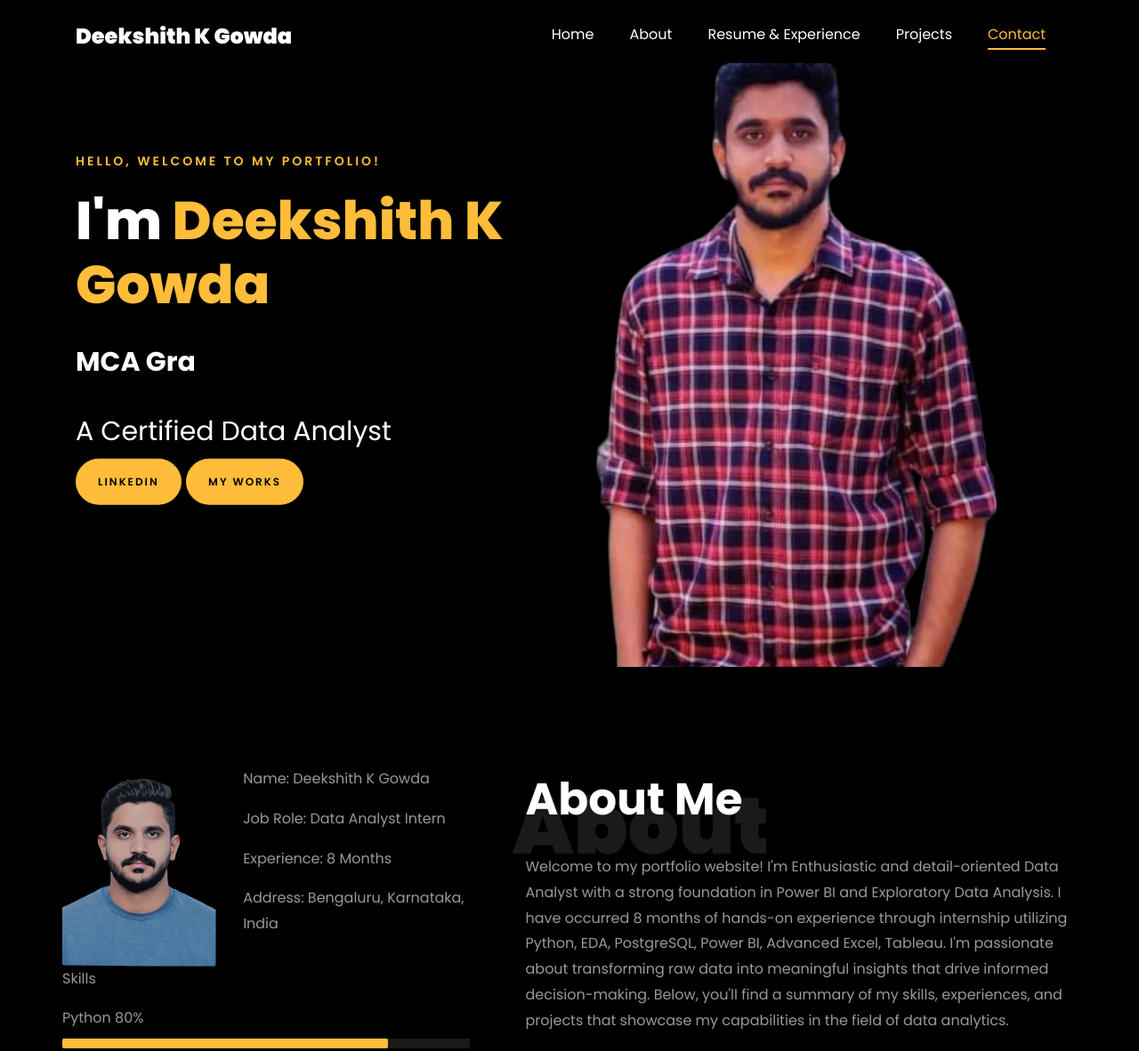
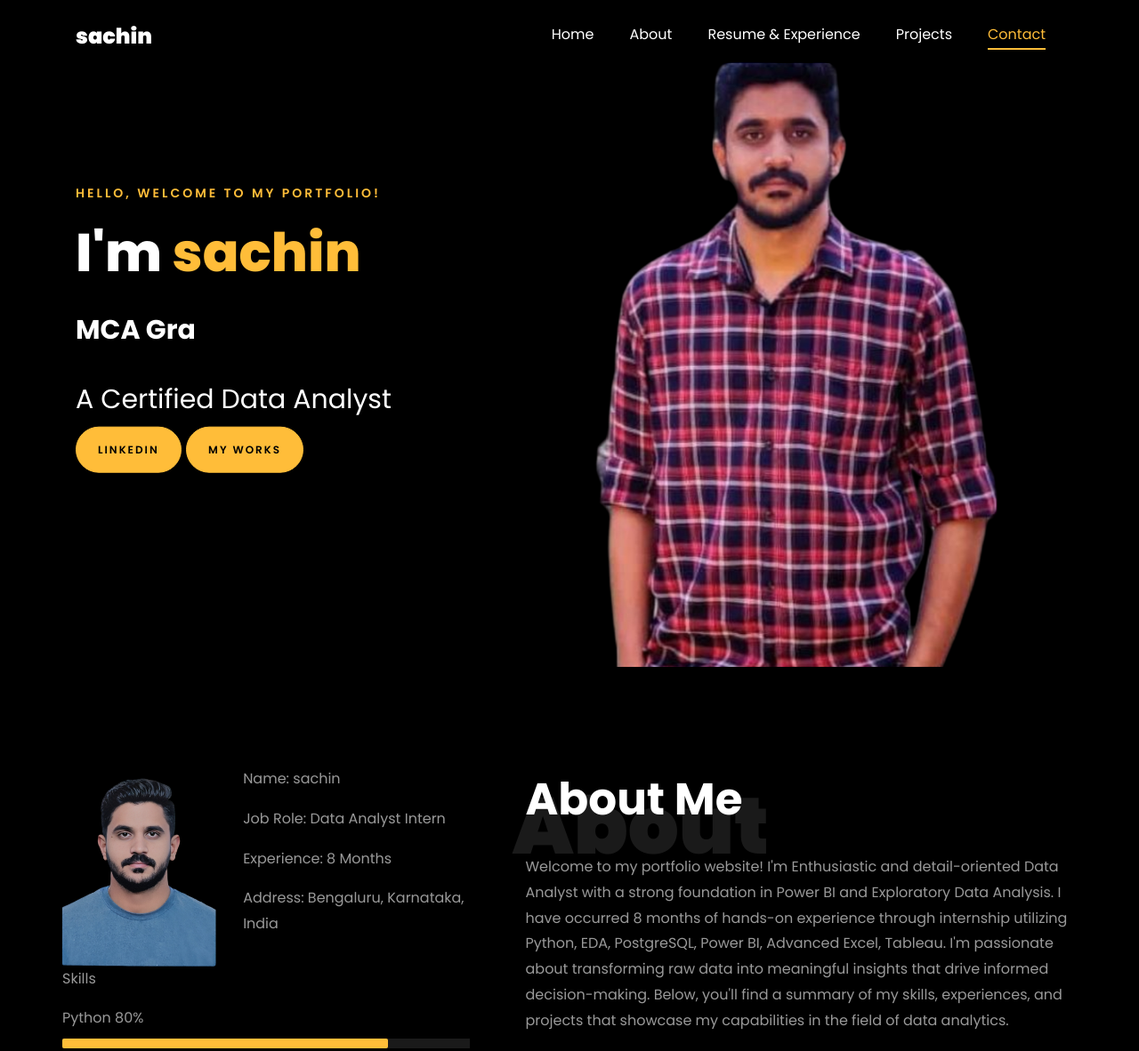
Before and after one commit to sachin40407/personal-website, a plain HTML site: page index.html in a window 1280 px wide. Shown: the top 1182 px of the page at 89% size. Drawn offline with Linux system fonts and the light colour scheme; files whose address does not match are found by name.

Commit message:
Update index.html

```diff
--- a/index.html
+++ b/index.html
@@ -1,7 +1,7 @@
 <!DOCTYPE html>
 <html lang="en">
   <head>
-    <title>Deekshith K Gowda Portfolio</title>
+    <title>sachin Portfolio</title>
     <meta charset="utf-8">
     <meta name="viewport" content="width=device-width, initial-scale=1, shrink-to-fit=no">
 
@@ -120,7 +120,7 @@
 
     <nav class="navbar navbar-expand-lg navbar-dark ftco_navbar ftco-navbar-light site-navbar-target" id="ftco-navbar">
 	    <div class="container">
-	      <a class="navbar-brand" href="index.html">Deekshith K Gowda</a>
+	      <a class="navbar-brand" href="index.html">sachin</a>
 	      <button class="navbar-toggler js-fh5co-nav-toggle fh5co-nav-toggle" type="button" data-toggle="collapse" data-target="#ftco-nav" aria-controls="ftco-nav" aria-expanded="false" aria-label="Toggle navigation">
 	        <span class="oi oi-menu"></span> Menu
 	      </button>
@@ -148,9 +148,7 @@
 		          <div class="one-forth d-flex  align-items-center ftco-animate" data-scrollax=" properties: { translateY: '70%' }">
 		          	<div class="text">
 		          		<span class="subheading">Hello, Welcome to my Portfolio!</span>
-			            <h1 class="mb-4 mt-3">I'm <span>Deekshith K Gowda</span></h1>
-
-						<!-- Element to contain animated typing -->
+		            <h1 class="mb-4 mt-3">I'm <span>sachin</span></h1>
 						<span id="typing-animation"></span>
 
 						<script>
@@ -221,7 +219,7 @@
 									<!-- Details next to profile image -->
 									<div class="col-sm-6 col-md-7">
 									  <div class="about-info">
-										<p><span class="title-s">Name: </span> <span>Deekshith K Gowda</span></p>
+										<p><span class="title-s">Name: </span> <span>sachin</span></p>
 										<p><span class="title-s">Job Role: </span> <span>Data Analyst Intern</span></p>
 										<p><span class="title-s">Experience: </span> <span>8 Months</span></p>
 										<p><span class="title-s">Address: </span> <span>Bengaluru, Karnataka, India</span></p>
```
